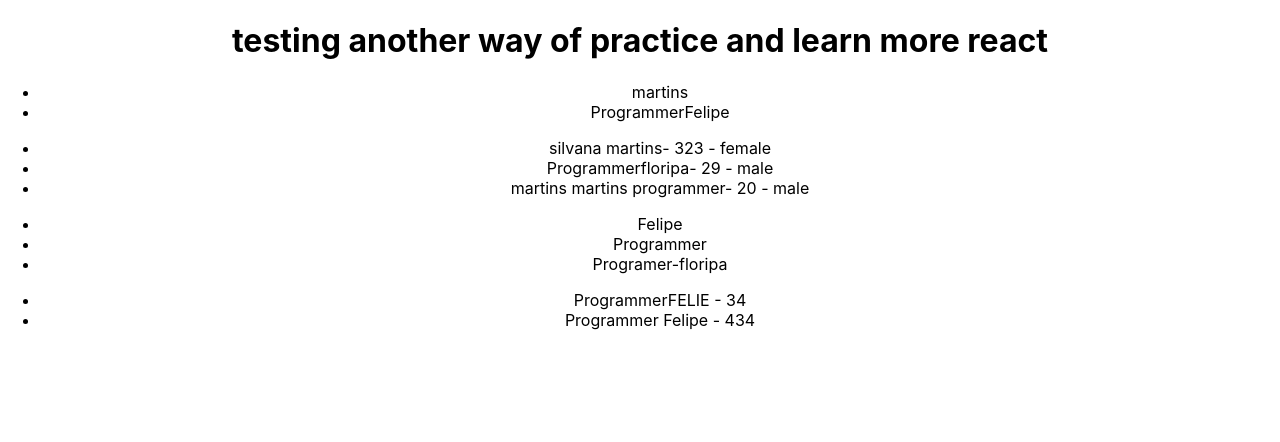
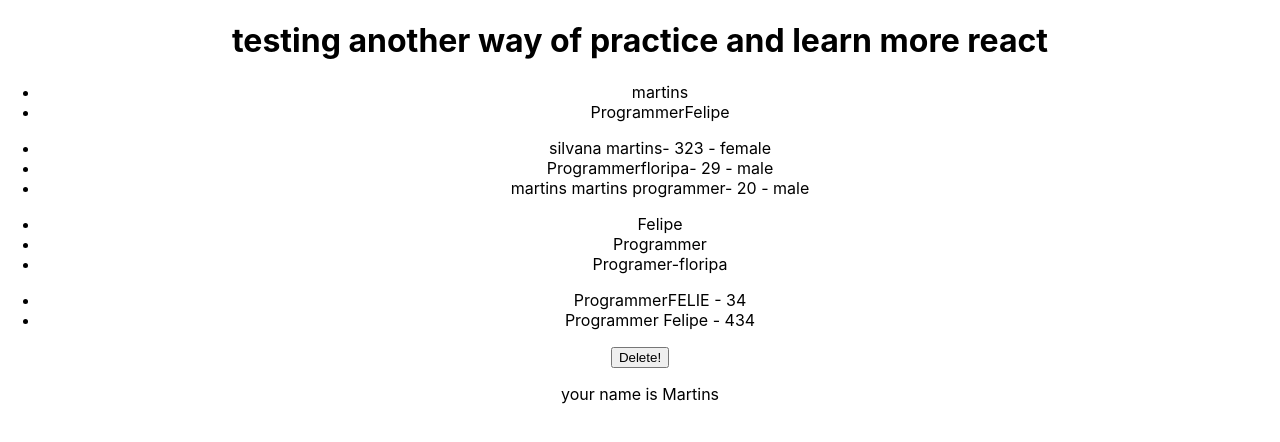
Before and after one commit to felipe-programador-18/remember-little-bit-react, a React (Create React App) app in the folder practice-react/: page / in a window 1280 px wide. Shown: the top 442 px of the page. Built offline with nearby package versions, Linux system fonts and the light colour scheme.

Commit message:
c6-adding some features about principles page

```diff
--- a/practice-react/src/App.js
+++ b/practice-react/src/App.js
@@ -2,11 +2,12 @@ import React,{useState} from 'react'
 
 import './App.css';
 import CreateObject from './Keys';
+import CreateAnotherPrac from './reminber';
 
 const Employees = ['martins','ProgrammerFelipe']
 
 const AddingFunction = () => {
- console.log(Employees)
+
     return(<>
       <ul>
         { Employees.map((create, index) => (
@@ -22,9 +23,20 @@ function App() {
   const [list]= useState(['Felipe','Programmer','Programer-floripa'])
 
   //create example real if went date about database ?
-  const [users] =  useState([{id:3232323, name:'ProgrammerFELIE', age:34},
-   {id:34324, name:'Programmer Felipe', age:434}
+  const [users, setUser] =  useState([{id:1, name:'ProgrammerFELIE', age:34},
+   {id:2, name:'Programmer Felipe', age:434}
   ])
+
+
+  //create function to practice and deleted data of
+  const delAllvalue = () => {
+   const get = Math.floor(Math.random() * 4)
+    setUser( (prevValue) => {
+      return prevValue.filter((result) => get !== result.id  )
+    })
+  }
+
+
 
 
   return (
@@ -41,6 +53,10 @@ function App() {
            <li key={user.id}> {user.name} - {user.age} </li>
           ) )}
        </ul>
+
+       <button onClick={delAllvalue }>Delete!</button>
+
+       <CreateAnotherPrac/>
     </div>
   );
 }
```
